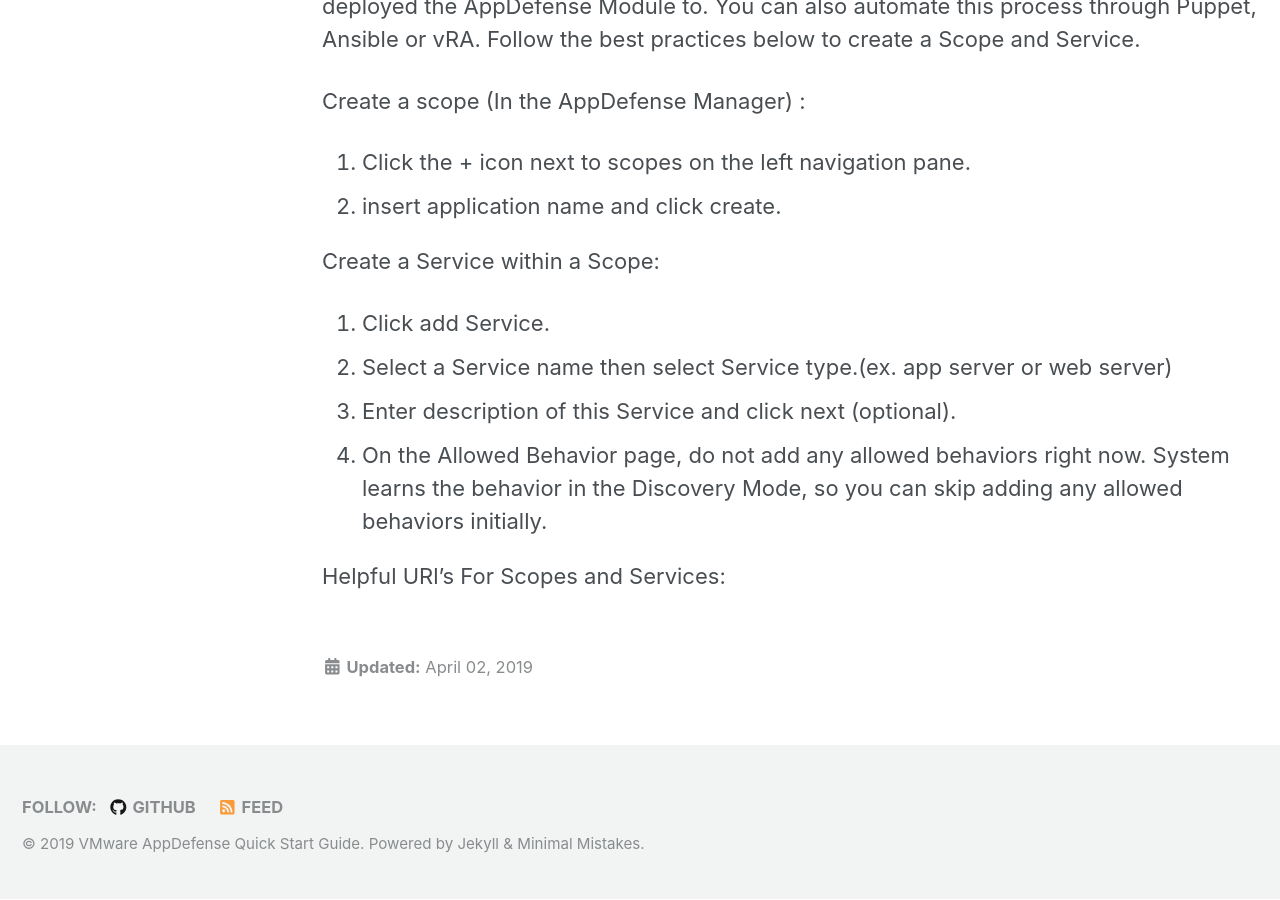
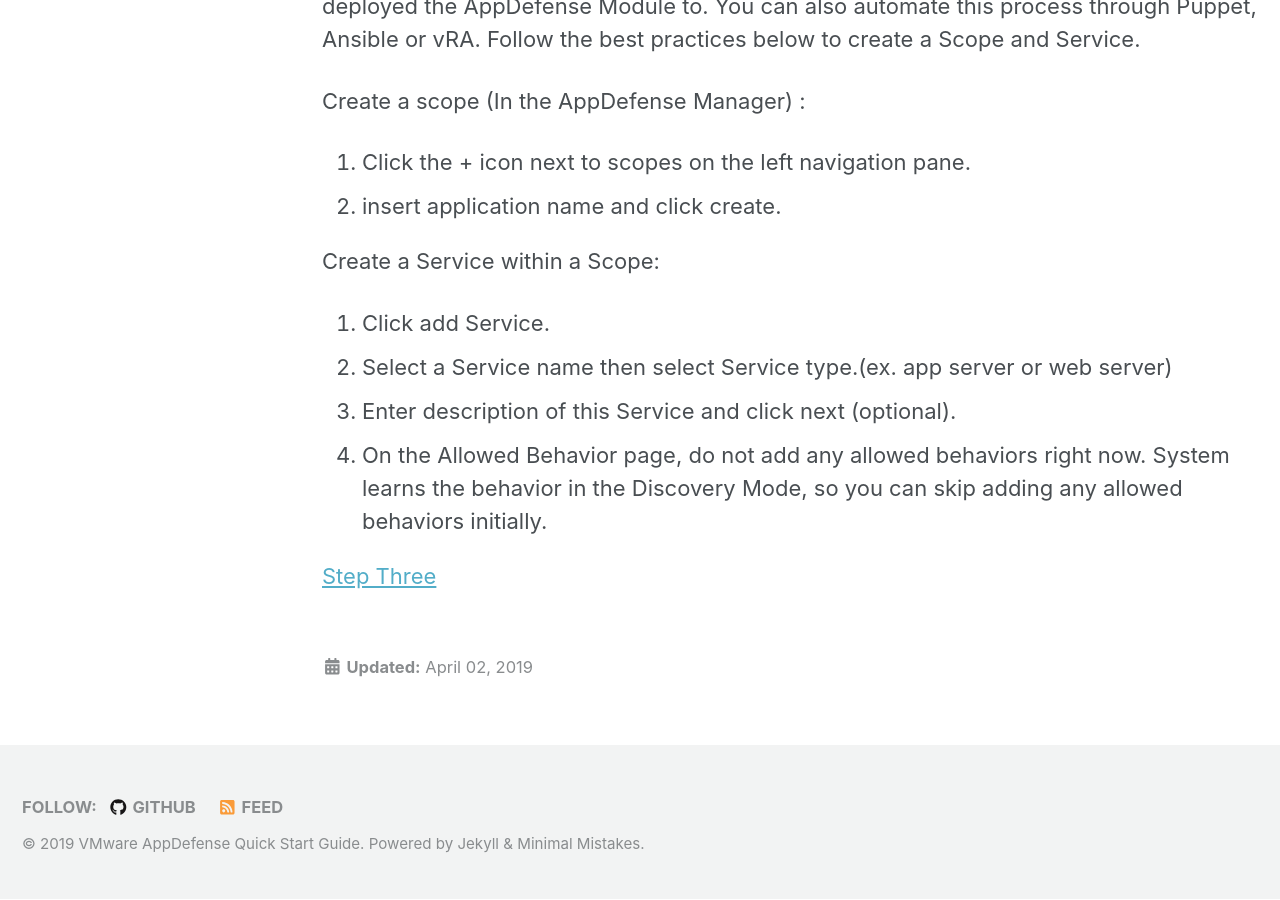
Before and after one commit to vmware-csa-team/AppDefense-Quick-Start-Guide, a Jekyll site: the page built from AppD Pages/scopes_service.md, in a window 1280 px wide and 900 px high, scrolled down 1615 px. Built offline with Jekyll 4.4.1, drawn with Linux system fonts in a browser that asks for light colours; nearby versions of some CDN libraries.

Commit message:
Update scopes_service.md

```diff
--- a/AppD Pages/scopes_service.md
+++ b/AppD Pages/scopes_service.md
@@ -39,4 +39,5 @@
 3. Enter description of this Service and click next (optional).
 4. On the Allowed Behavior page, do not add any allowed behaviors right now. System learns the behavior in the Discovery Mode, so you can skip adding any allowed behaviors initially.
 
-Helpful URl's For Scopes and Services:
+
+[Step Three](https://vmware-csa-team.github.io/vmware-csa-team/workshop-manual-jp/){:target="_blank"}
```
